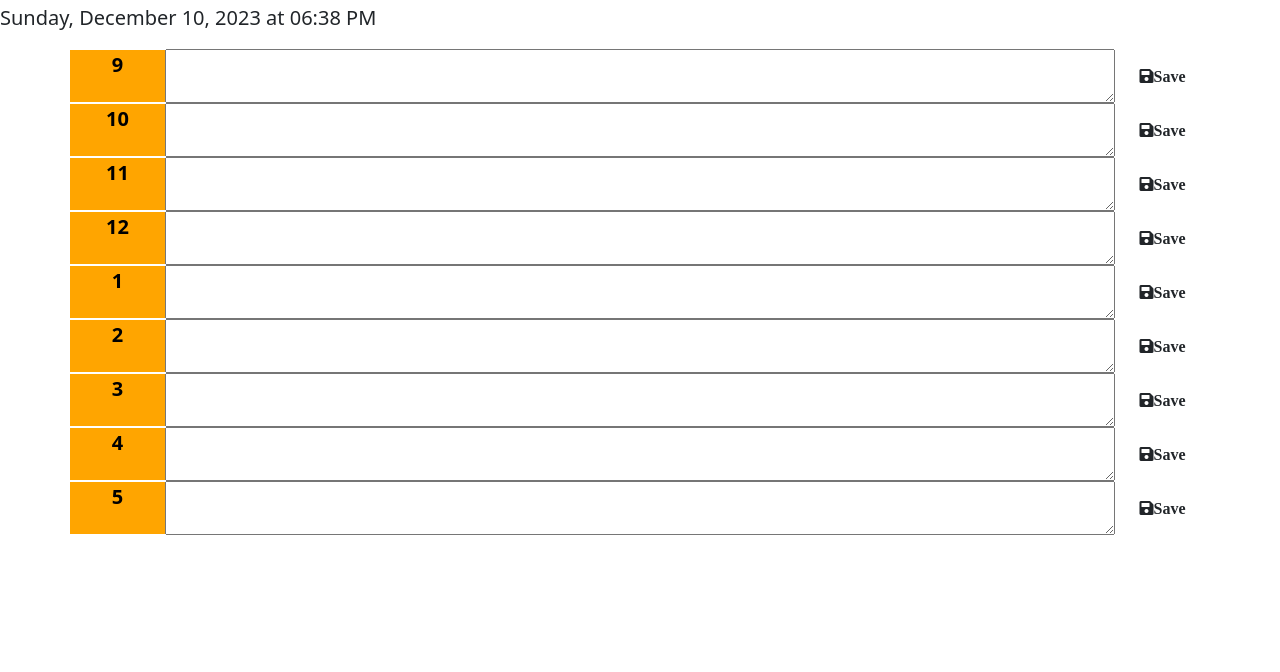
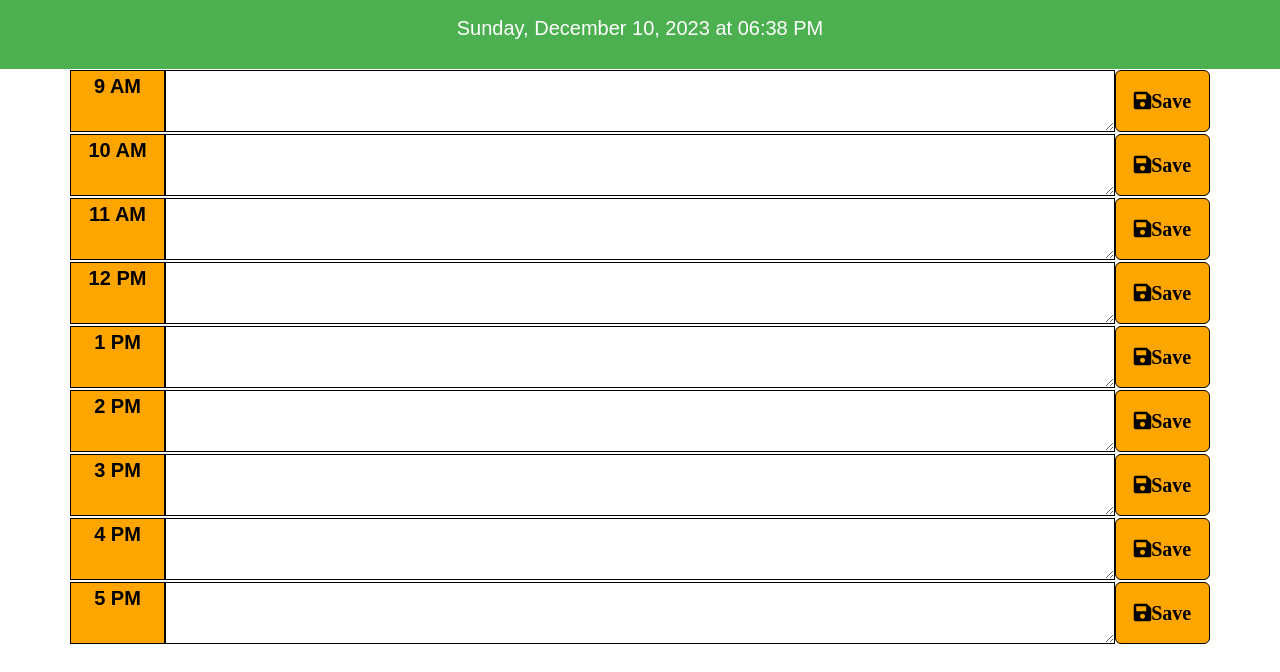
Before and after one commit to sebswit/planner-app, a plain HTML site: page index.html in a window 1280 px wide. Shown: the part 128-800 px from the top of the page. Drawn offline with nearby package versions, Linux system fonts and the light colour scheme.

Commit message:
added CSS, new loop inJS, changed span in HTML

```diff
--- a/index.html
+++ b/index.html
@@ -33,63 +33,63 @@
     </header>
     <div class = "container">
         <div id = "hour-9" class = "row time block">
-            <span class="col-md-1 hour-display"> 9 </span>
+            <span class="col-md-1 hour-display">9 AM</span>
             <textarea class = "col-md-10 description"></textarea>
             <button class = "btn saveBtn col-md-1">
             <i class = "fas fa-save">Save</i>
             </button>
           </div>
           <div id = "hour-10" class = "row time block">
-            <span class="col-md-1 hour-display"> 10 </span>
+            <span class="col-md-1 hour-display">10 AM</span>
             <textarea class = "col-md-10 description"></textarea>
             <button class = "btn saveBtn col-md-1">
             <i class = "fas fa-save">Save</i>
             </button>
           </div>
           <div id = "hour-11" class = "row time block">
-            <span class="col-md-1 hour-display"> 11 </span>
+            <span class="col-md-1 hour-display">11 AM</span>
             <textarea class = "col-md-10 description"></textarea>
             <button class = "btn saveBtn col-md-1">
             <i class = "fas fa-save">Save</i>
             </button>
           </div>
           <div id = "hour-12" class = "row time block">
-            <span class="col-md-1 hour-display"> 12 </span>
+            <span class="col-md-1 hour-display">12 PM</span>
             <textarea class = "col-md-10 description"></textarea>
             <button class = "btn saveBtn col-md-1">
             <i class = "fas fa-save">Save</i>
             </button>
           </div>
           <div id = "hour-13" class = "row time block">
-            <span class="col-md-1 hour-display"> 1 </span>
+            <span class="col-md-1 hour-display">1 PM</span>
             <textarea class = "col-md-10 description"></textarea>
             <button class = "btn saveBtn col-md-1">
             <i class = "fas fa-save">Save</i>
             </button>
           </div>
           <div id = "hour-14" class = "row time block">
-            <span class="col-md-1 hour-display"> 2 </span>
+            <span class="col-md-1 hour-display">2 PM</span>
             <textarea class = "col-md-10 description"></textarea>
             <button class = "btn saveBtn col-md-1">
             <i class = "fas fa-save">Save</i>
             </button>
           </div>
           <div id = "hour-15" class = "row time block">
-            <span class="col-md-1 hour-display"> 3 </span>
+            <span class="col-md-1 hour-display">3 PM</span>
             <textarea class = "col-md-10 description"></textarea>
             <button class = "btn saveBtn col-md-1">
             <i class = "fas fa-save">Save</i>
             </button>
           </div>
           <div id = "hour-16" class = "row time block">
-            <span class="col-md-1 hour-display"> 4 </span>
+            <span class="col-md-1 hour-display">4 PM</span>
             <textarea class = "col-md-10 description"></textarea>
             <button class = "btn saveBtn col-md-1">
             <i class = "fas fa-save">Save</i>
             </button>
             </div>
           <div id = "hour-17" class = "row time block">
-            <span class="col-md-1 hour-display"> 5 </span>
+            <span class="col-md-1 hour-display">5 PM</span>
             <textarea class = "col-md-10 description"></textarea>
             <button class = "btn saveBtn col-md-1">
             <i class = "fas fa-save">Save</i>
@@ -98,6 +98,6 @@
     </div>
 
     <script src="https://cdnjs.cloudflare.com/ajax/libs/jquery/3.2.1/jquery.min.js"></script>
-    <script src="https://cdn.jsdelivr.net/npm/dayjs@1/dayjs.min.js"></script>
+    <script src="https://cdn.jsdelivr.net/npm/dayjs@1.10.7/dayjs.min.js"></script>
     <script src="script.js"></script>
     </html>
--- a/script.js
+++ b/script.js
@@ -15,16 +15,21 @@ $(document).ready(function () {
 
 
     //check if time block is in the past, present or future
-    for (var i = 0; i < timeBlock.length; i++) {
+    var currentHour = dayjs().hour();
 
-        if (dayjs().hour() > hour[i].value) {
-            textArea[i].classList.add("past");
-        } else if (dayjs().hour() < hour[i].value) {
-            textArea[i].classList.add("future");
-        } else {
-            textArea[i].classList.add("present");
-        }
+for (var i = 0; i < timeBlock.length; i++) {
+    var blockHour = parseInt(hour.eq(i).text().trim());
+
+    if (currentHour > blockHour) {
+        textArea.eq(i).addClass("past");
+    } else if (currentHour < blockHour) {
+        textArea.eq(i).addClass("future");
+    } else {
+        textArea.eq(i).addClass("present");
     }
+}
+
+
     //load saved events from local storage
     var savedEvents = JSON.parse(localStorage.getItem("events"));
     if (savedEvents !== null) {
@@ -43,8 +48,7 @@ $(document).ready(function () {
     //Save button click event
     $(".saveBtn").on("click", function () {
         var text = $(this).siblings(".description").val();
-        var time = $(this).parent().attr("id");
-        localStorage.setItem(time, text);
+
     });
 
 
--- a/style.css
+++ b/style.css
@@ -1,14 +1,67 @@
+
+body {
+    font-family: 'Arial', sans-serif;
+    margin: 0;
+    padding: 0;
+}
+
+header {
+    background-color: #4caf50;
+    color: white;
+    text-align: center;
+    padding: 10px;
+}
+
+
+
+.time-block {
+    width: calc(100% / 12);
+    border: 1px solid #ddd;
+    padding: 10px;
+    text-align: center;
+}
+
 .hour-display{
     font-size: 20px;
     font-weight: bold;
     color: #000000;
     margin: 0px;
+    border: 1px solid black;
     padding: 0px;
     margin-top: 1px;
     margin-bottom: 1px;
     text-align: center;
     background-color: orange;
 }
+.description{
+    font-size: 20px;
+    font-weight: bold;
+    color: #000000;
+    border: 1px solid black;
+    padding: 0px;
+    margin-top: 1px;
+    margin-bottom: 1px;
+    background-color: white;
+}
 .past{
     background-color: #c18080;
 }
+.future{
+    background-color: #80c1c1;
+}
+.present{
+    background-color: #80c180;
+}
+.saveBtn {
+    font-size: 20px;
+    font-weight: bold;
+    color: #000000;
+    margin: 0px;
+    border: 1px solid black;
+    padding: 0px;
+    margin-top: 1px;
+    margin-bottom: 1px;
+    text-align: center;
+    background-color: orange;
+
+}
```
